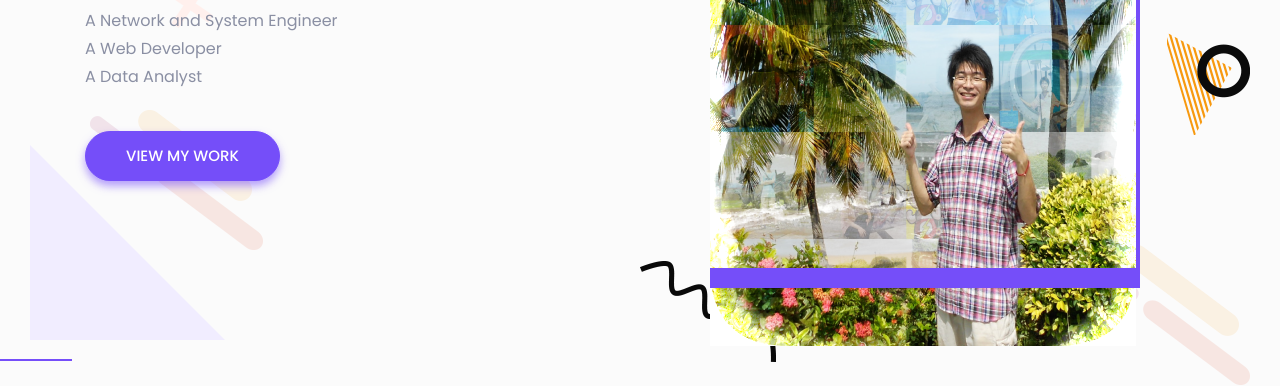
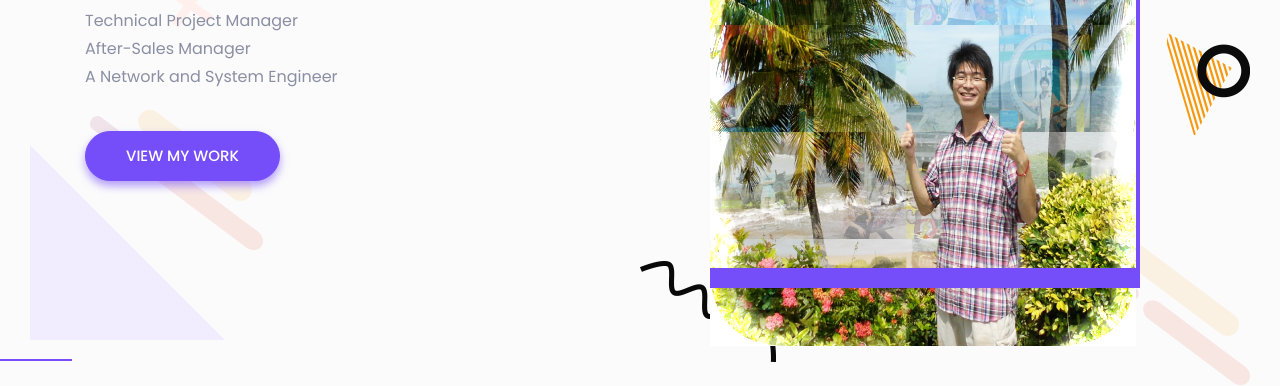
Before and after one commit to MikeZhaoKe/MikeZhao, a plain HTML site: page index.html in a window 1280 px wide. Shown: the part 430-816 px from the top of the page. Drawn offline with Linux system fonts and the light colour scheme; files whose address does not match are found by name.

Commit message:
Update index.html

```diff
--- a/index.html
+++ b/index.html
@@ -126,8 +126,8 @@
                         <div class="header-content-right">
                             <h4 class="sub-title">Hello, I’m</h4>
                             <h1 class="title">Mike Zhao</h1>
-                            <p>A Network and System Engineer <br/>
-                            A Web Developer <br/>A Data Analyst</p>
+                            <p>Technical Project Manager<br/>
+                            After-Sales Manager <br/>A Network and System Engineer</p>
                             <a class="main-btn" href="#work">View my Work</a>
                         </div> <!-- header content right -->
                     </div>
```
